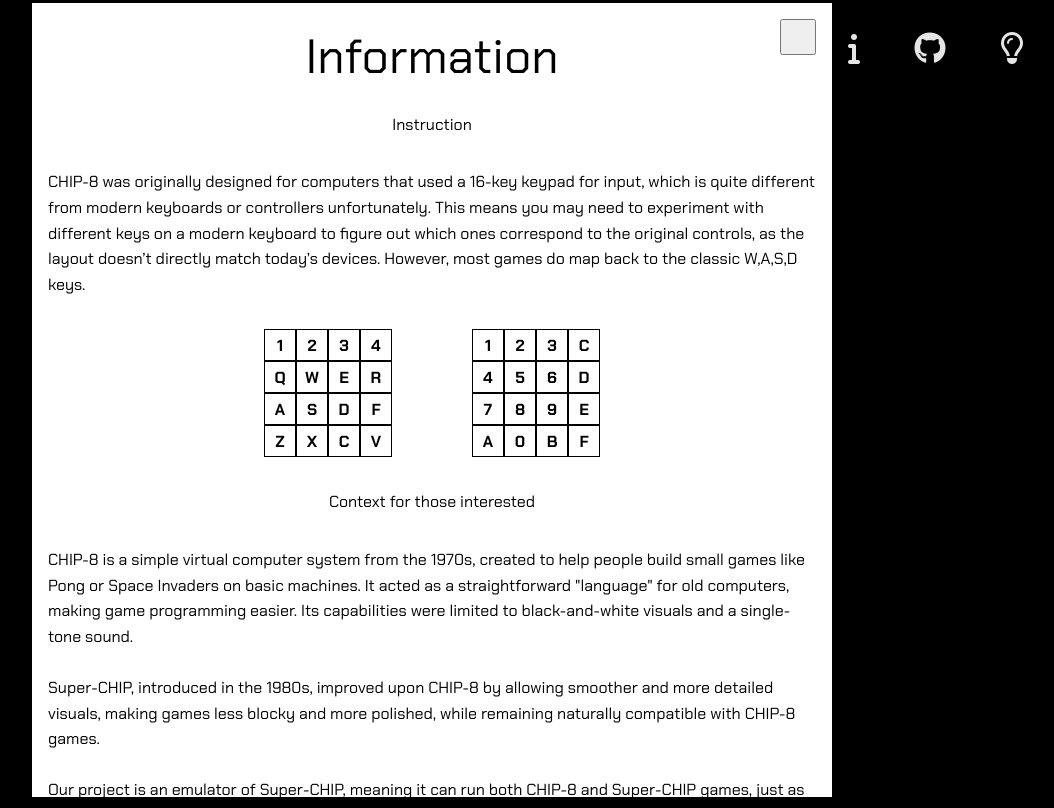
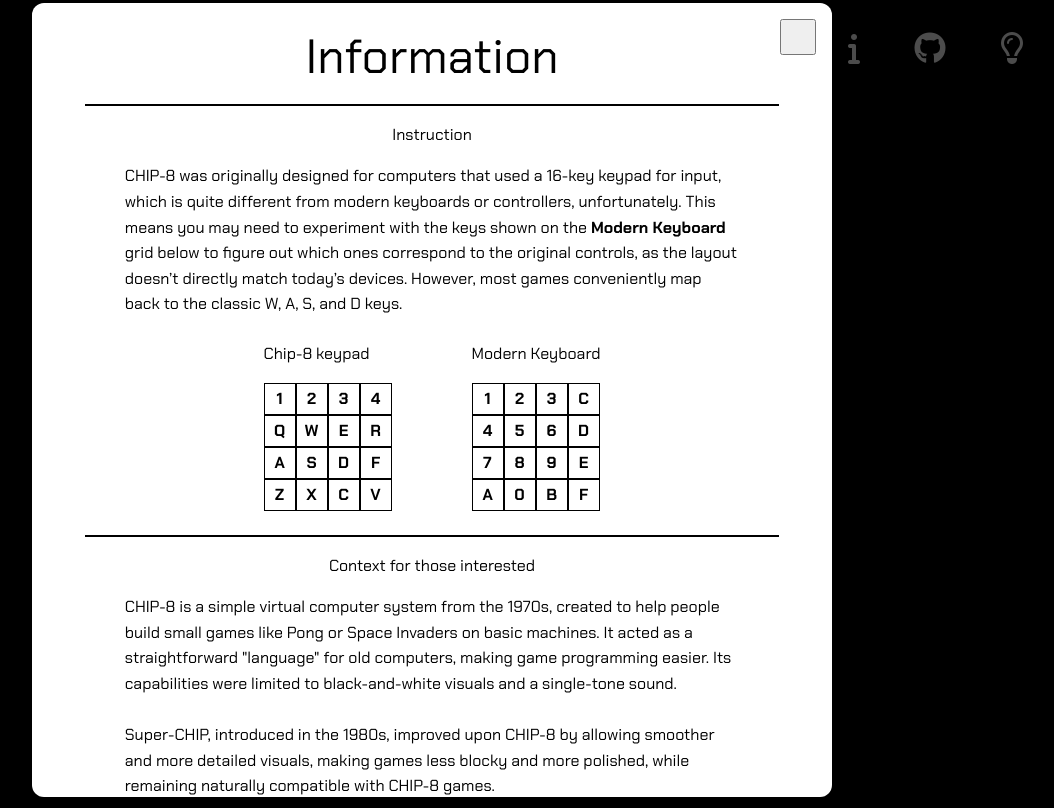
Before and after one commit to thomasspina/Superchip-Emulator, a plain HTML site: page index.html in a window 1280 px wide. Both pictures are taken after a click on the button 1062 px from the left and 49 px from the top of the page. Shown: the whole page, without its empty margins (208-1262 px from the left). Drawn offline with nearby package versions, Linux system fonts and the light colour scheme; no server answers; a web font is replaced by a local one.

Commit message:
pretty much finished styling the info dialog

```diff
--- a/index.html
+++ b/index.html
@@ -19,16 +19,18 @@
         <dialog id="info-dialogue">
             <div id="dialogue-window">
                 <div id="dialogue-title"> Information </div>
+                <hr>
                 <div class="dialogue-section">
                     <p> Instruction </p>
                     <p>
-                        CHIP-8 was originally designed for computers that used a 16-key keypad for input, which is quite
-                        different from modern keyboards or controllers unfortunately. This means you may need to experiment with different keys on a modern keyboard
-                        to figure out which ones correspond to the original controls, as the layout doesn’t directly match today’s devices.
-
-                        However, most games do map back to the classic W,A,S,D keys.
+                        CHIP-8 was originally designed for computers that used a 16-key keypad for input, which is quite different from modern keyboards
+                        or controllers, unfortunately. This means you may need to experiment with the keys shown on the <b>Modern Keyboard</b> grid below
+                        to figure out which ones correspond to the original controls, as the layout doesn’t directly match today’s devices. However, most
+                        games conveniently map back to the classic W, A, S, and D keys.
                     </p>
                     <div id="input-grids">
+                        <div>
+                            <p> Chip-8 keypad </p>
                             <div class="input-grid">
                                 <div>1</div>
                                 <div>2</div>
@@ -47,6 +49,9 @@
                                 <div>C</div>
                                 <div>V</div>
                             </div>
+                        </div>
+                        <div>
+                            <p> Modern Keyboard </p>
                             <div class="input-grid">
                                 <div>1</div>
                                 <div>2</div>
@@ -67,6 +72,8 @@
                             </div>
                         </div>
                     </div>
+                </div>
+                <hr>
                 <div class="dialogue-section">
                     <p> Context for those interested </p>
                     <p id="dialogue-intro">
@@ -78,7 +85,7 @@
                         blocky and more polished, while remaining naturally compatible with CHIP-8 games. <br>
                         <br>
                         Our project is an emulator of Super-CHIP, meaning it can run both CHIP-8 and Super-CHIP games, just as the original Super-CHIP
-                        was designed to do.
+                        was designed to do. (Note: Titles shown with <b>SCH</b> tag are Super-Chip games)
                     </p>
                 </div>
                 <button id="close-info"> </button>
--- a/style.css
+++ b/style.css
@@ -11,6 +11,19 @@ body {
     background-color: black;
     color: white;
     min-height: 99vh;
+}
+
+hr {
+    border: 1px solid black;
+    width: 90%;
+}
+
+dialog {
+    border-radius: 15px;
+}
+
+dialog::backdrop {
+    background-color: rgba(0, 0, 0, 0.7);
 }
 
 .light-mode {
@@ -56,12 +69,12 @@ body {
     align-items: center;
 }
 
-.dalogue-section > p {
+.dialogue-section > p {
     margin: 0.5rem;
+    max-width: 80%;
 }
 
 #input-grids {
-    margin-top: 1rem;
     margin-bottom: 1rem;
     display: flex;
     justify-content: between;
```
Lines whose indentation alone changed are shown as unchanged.
